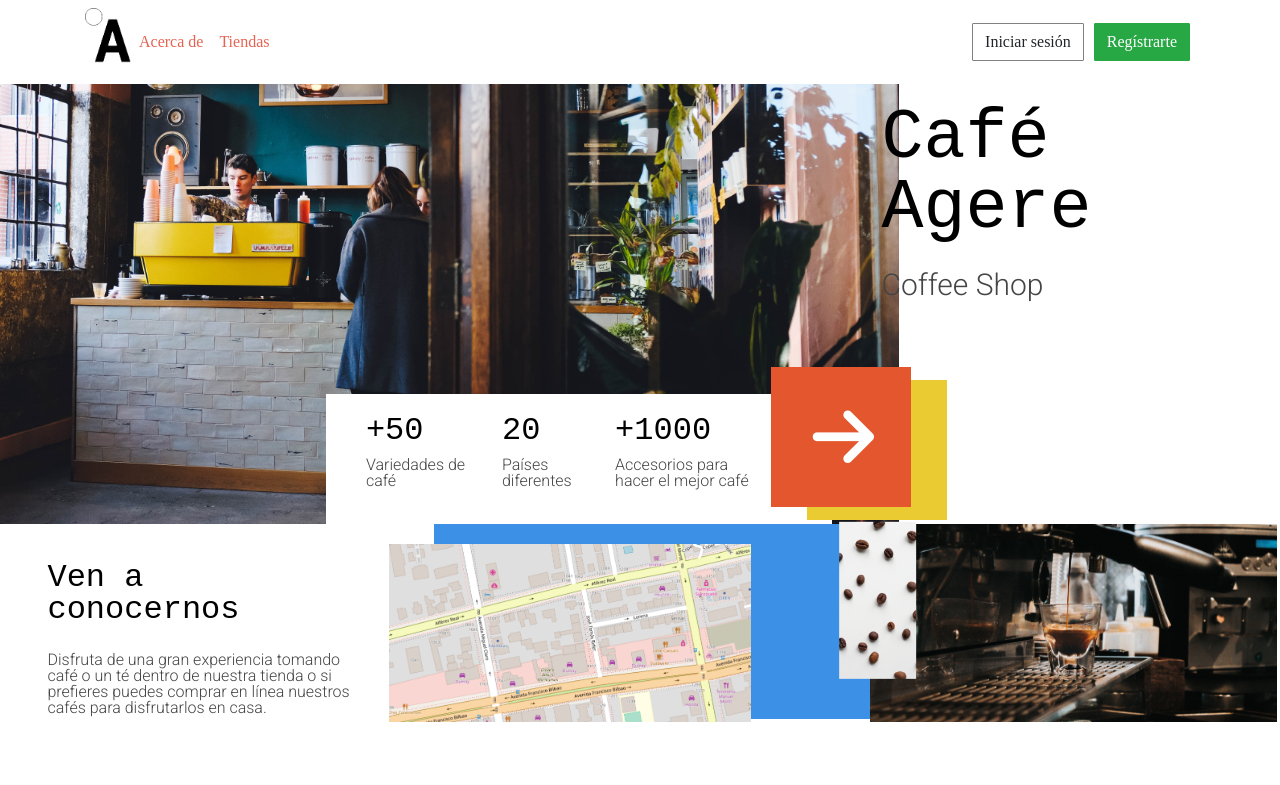
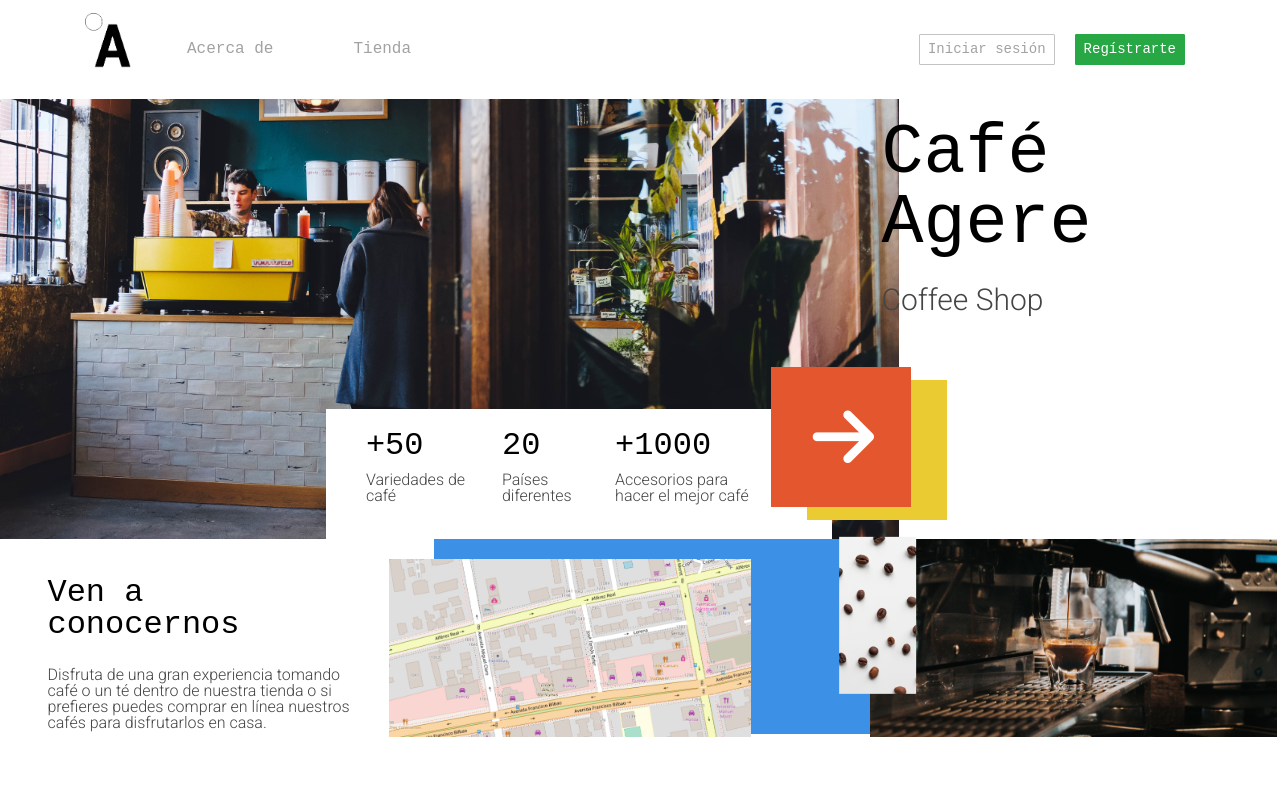
Before and after one commit to Elsapaola/cafeteria-agere, a plain HTML site: page index.html in a window 1280 px wide. Drawn offline with Linux system fonts and the light colour scheme; a web font is replaced by a local one.

Commit message:
cambios en los botones

```diff
--- a/assets/sass/components/_buttons.scss
+++ b/assets/sass/components/_buttons.scss
@@ -1,19 +1,26 @@
-.btn-secondary {
-    border-radius: 26px!important;
+.btn {
+    font-family: $font-titulo;
+}
+
+.btn-outline-success:hover {
+    color: $quick-silver;
+    background-color: $shiny-shamrock;
+    border-radius: 1px;
+    margin-right: 0%;
+}
+
+.btn-outline-success {
+    color: $quick-silver;
+    border-radius: 1px;
+    margin: none!important;
+    margin: 10px;
+}
+
+.active {
+    background-color: $shiny-shamrock;
+    color: $white;
 }
 
 .button {
-    font-family: $font-stack;
+    border: 1px solid #c2c3c2!important;
 }
-
-.btn-grey{
-    background-color: white;
-    border: 1px solid gray;
-    border-radius: 1px;
-    margin: 5px;
-}
-
-.btn-success {
-    border-radius: 1px;
-    margin: 5px;
-}
--- a/assets/sass/layout/_header.scss
+++ b/assets/sass/layout/_header.scss
@@ -10,3 +10,15 @@ a {
         color: $quick-silver!important;
     }
 }
+
+a{
+    color: $quick-silver;
+    font-family: $font-titulo;
+    font-weight: $regular;
+    font-size: $large;
+}
+
+.nav-link {
+    padding-right: 2.5rem!important;
+    padding-left: 2.5rem!important;
+}
--- a/index.html
+++ b/index.html
@@ -20,23 +20,23 @@
     <body>
         <header class="navbar navbar-expand-lg">
             <div class="container">
-                <img class="logo"src="assets/img/logo.png">
+                <a class="navbar-brand" href="#"><img  class="logo" src="assets/img/logo.png" alt="logo-image"></a>
+                <button class="navbar-toggler" type="button" data-toggle="collapse" data-target="#navbarSupportedContent" aria-controls="navbarSupportedContent" aria-expanded="false" aria-label="Toggle navigation">
+                    <span class="navbar-toggler-icon"></span>
+                </button>
+
                 <ul class="navbar-nav">
-                    <li class="nav-item">
-                        <a class="nav-link" href="index.html">Acerca de </a>
+                    <li class="nav-item ">
+                        <a class="nav-link" href="#">Acerca de </a>
                     </li>
                     <li class="nav-item">
-                        <a class="nav-link" href="#">Tiendas</a>
+                        <a class="nav-link" href="#">Tienda</a>
                     </li>
                 </ul>
                 <div class="collapse navbar-collapse justify-content-end" id="navbarNav">
                     <ul class="navbar-nav">
-                        <li class="nav-item">
-                            <button type="button" class="btn btn-grey btn-md">Iniciar sesión</button>
-                        </li>
-                        <li class="nav-item">
-                            <button type="button" class="btn btn-success btn-md">Regístrarte</button>
-                        </li>
+                        <button class="button btn btn-outline-success btn-sm" type="submit">Iniciar sesión</button>
+          <button class="btn active btn-outline-success btn-sm" type="submit">Regístrarte</button>
                     </ul>
                 </div>
             </div>
```
Also changed, not shown: assets/css/main.css, 1 other file. Lines whose indentation alone changed are shown as unchanged.
